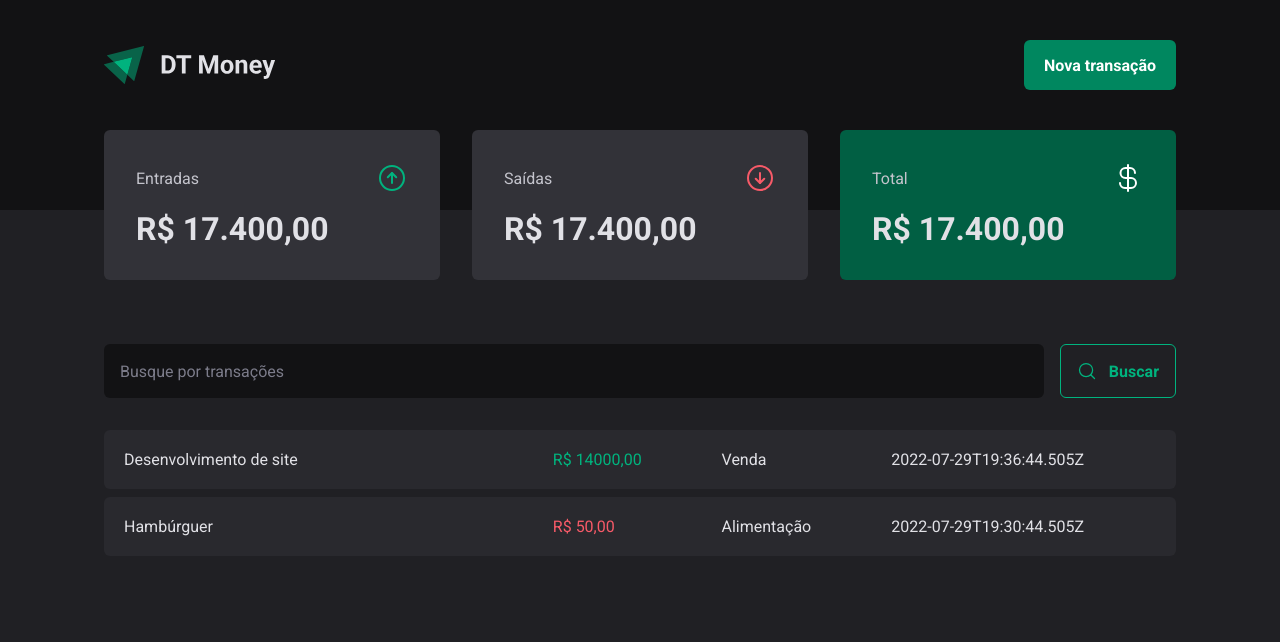
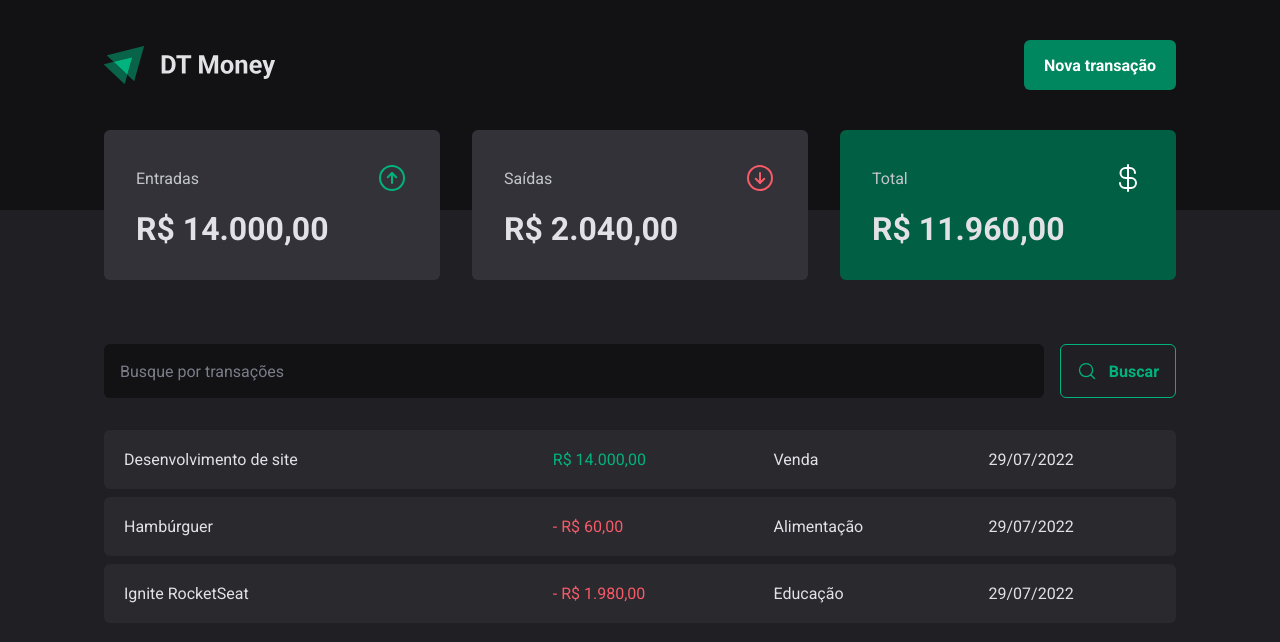
Before and after one commit to bernardooldz/dt-money, a React (Vite) app: page / in a window 1280 px wide. Shown: the top 642 px of the page. Built offline with nearby package versions, Linux system fonts and the light colour scheme; data requests are answered from the project's data file.

Commit message:
inserindo e formatando valores

```diff
--- a/server.json
+++ b/server.json
@@ -13,8 +13,16 @@
         "description": "Hambúrguer",
         "type": "outcome",
         "category": "Alimentação",
-        "price": 50,
+        "price": 60,
         "createdAt": "2022-07-29T19:30:44.505Z"
+      },
+      {
+        "id": 3,
+        "description": "Ignite RocketSeat",
+        "type": "outcome",
+        "category": "Educação",
+        "price": 1980,
+        "createdAt": "2022-07-29T19:24:44.505Z"
       }
     ]
   }
--- a/src/App.tsx
+++ b/src/App.tsx
@@ -2,6 +2,7 @@ import { ThemeProvider } from "styled-components"
 import { defaultTheme } from "./styles/themes/default"
 import { GlobaStyle } from "./styles/globals"
 import { Transactions } from "./pages/Transactions"
+import { TransactionsProvaider } from "./contexts/TransactionsContext"
 
 
 export function App() {
@@ -10,7 +11,9 @@ export function App() {
     <ThemeProvider theme={defaultTheme}>
       <GlobaStyle />
 
-        <Transactions/>
+      <TransactionsProvaider>
+        <Transactions />
+      </TransactionsProvaider>
     </ThemeProvider>
   )
 }
--- a/src/components/Summary/index.tsx
+++ b/src/components/Summary/index.tsx
@@ -1,7 +1,31 @@
+import { useContext } from "react";
+import { TransactionsContext } from "../../contexts/TransactionsContext";
 import { SummaryCard, SumaryContainer } from "./styles";
 import { ArrowCircleDown, ArrowCircleUp, CurrencyDollar } from 'phosphor-react'
+import { priceFormatter } from "../../utils/formatter";
 
 export function Summary() {
+    const { transactions } = useContext(TransactionsContext)
+
+    const summary = transactions.reduce(
+        (acc, transaction) => {
+            if (transaction.type == 'income') {
+                acc.income += transaction.price;
+                acc.total += transaction.price;
+            } else {
+                acc.outcome += transaction.price;
+                acc.total -= transaction.price;
+            }
+
+            return acc;
+        },
+        {
+            income: 0,
+            outcome: 0,
+            total: 0
+        }
+    )
+
     return (
         <SumaryContainer>
             <SummaryCard>
@@ -10,7 +34,7 @@ export function Summary() {
                     <ArrowCircleUp size={32} color="#00b37e" />
                 </header>
 
-                <strong>R$ 17.400,00</strong>
+                <strong>{priceFormatter.format(summary.income)}</strong>
             </SummaryCard>
 
             <SummaryCard>
@@ -19,7 +43,7 @@ export function Summary() {
                     <ArrowCircleDown size={32} color="#f75a68" />
                 </header>
 
-                <strong>R$ 17.400,00</strong>
+                <strong>{priceFormatter.format(summary.outcome)}</strong>
             </SummaryCard>
 
             <SummaryCard variant="green">
@@ -28,7 +52,7 @@ export function Summary() {
                     <CurrencyDollar size={32} color="#fff" />
                 </header>
 
-                <strong>R$ 17.400,00</strong>
+                <strong>{priceFormatter.format(summary.total)}</strong>
             </SummaryCard>
         </SumaryContainer>
     )
--- /dev/null
+++ b/src/contexts/TransactionsContext.tsx
@@ -0,0 +1,43 @@
+import { useEffect, useState } from "react";
+import { createContext, ReactNode } from "react";
+
+interface Transaction {
+    id: number;
+    description: string;
+    type: 'income' | 'outcome';
+    price: number;
+    category: string;
+    createdAt: string;
+}
+
+interface TransactionContextType {
+    transactions: Transaction[];
+}
+
+interface TransactionsProvaiderProps {
+    children: ReactNode;
+}
+
+export const TransactionsContext = createContext({} as TransactionContextType);
+
+export function TransactionsProvaider({ children }: TransactionsProvaiderProps) {
+
+    const [transactions, setTransaction] = useState<Transaction[]>([])
+
+    async function loadTransaction() {
+        const response = await fetch('http://localhost:3333/transactions')
+        const data = await response.json();
+
+        setTransaction(data)
+    }
+
+    useEffect(() => {
+        loadTransaction();
+    }, [])
+
+    return (
+        <TransactionsContext.Provider value={{ transactions }}>
+            {children}
+        </TransactionsContext.Provider>
+    )
+}
--- a/src/pages/Transactions/index.tsx
+++ b/src/pages/Transactions/index.tsx
@@ -1,31 +1,13 @@
-import { useEffect, useState } from "react";
+import { useContext } from "react";
 import { Header } from "../../components/Header";
 import { SearchForm } from "../../components/SearchForm";
 import { Summary } from "../../components/Summary";
 import { PriceHighlight, TransactionsContainer, TransactionsTable } from "./styles";
-
-interface Transaction {
-    id: number;
-    description: string;
-    type: 'income' | 'outcome';
-    price: number;
-    category: string;
-    createdAt: string;
-}
+import { TransactionsContext } from "../../contexts/TransactionsContext";
+import { dataFormater, priceFormatter } from "../../utils/formatter";
 
 export function Transactions() {
-    const [transactions, setTransaction] = useState<Transaction[]>([])
-
-    async function loadTransaction() {
-        const response = await fetch('http://localhost:3333/transactions')
-        const data = await response.json();
-
-        setTransaction(data)
-    }
-
-    useEffect(() => {
-        loadTransaction();
-    }, [])
+    const { transactions } = useContext(TransactionsContext)
 
     return (
         <div>
@@ -37,15 +19,20 @@ export function Transactions() {
 
                 <TransactionsTable>
                     <tbody>
-                        {transactions.map(transactions => {
+                        {transactions.map(transaction => {
                             return (
-                                <tr key={transactions.id}>
-                                    <td width="40%">{transactions.description}</td>
+                                <tr key={transaction.id}>
+                                    <td width="40%">{transaction.description}</td>
                                     <td>
-                                        <PriceHighlight variant={transactions.type}>R$ {transactions.price},00</PriceHighlight>
+                                        <PriceHighlight variant={transaction.type}>
+                                            {transaction.type === 'outcome' && '- '}
+                                            {priceFormatter.format(transaction.price)}
+                                        </PriceHighlight>
                                     </td>
-                                    <td>{transactions.category}</td>
-                                    <td>{transactions.createdAt}</td>
+                                    <td>{transaction.category}</td>
+                                    <td>
+                                        {dataFormater.format(new Date(transaction.createdAt))}
+                                    </td>
                                 </tr>
                             )
                         })}
--- /dev/null
+++ b/src/utils/formatter.ts
@@ -0,0 +1,6 @@
+export const dataFormater = new  Intl.DateTimeFormat('pt-BR');
+
+export const priceFormatter = new Intl.NumberFormat('pt-BR', {
+    style: 'currency',
+    currency: 'BRL',
+});
```
